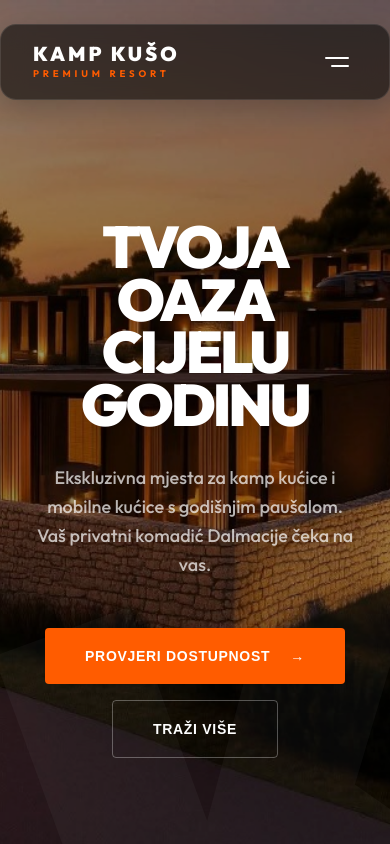
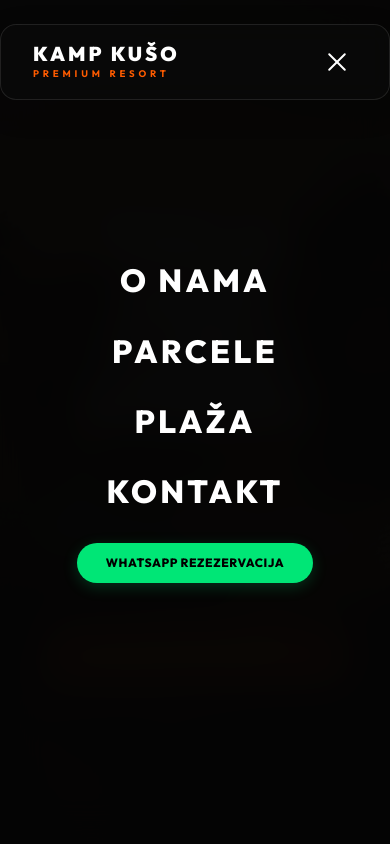
Before and after one commit to dinobaresic/KampKusoApp, a React (Vite) app: page / in a window 390 px wide. Both pictures are taken after a click on the button "Toggle menu". Shown: the top 844 px of the page. Built offline with nearby package versions, Linux system fonts and the light colour scheme.

Commit message:
Add responsive mobile menu, new logo branding, and improved map section

```diff
--- a/index.html
+++ b/index.html
@@ -2,9 +2,9 @@
 <html lang="en">
   <head>
     <meta charset="UTF-8" />
-    <link rel="icon" type="image/svg+xml" href="/vite.svg" />
+    <link rel="icon" type="image/png" href="/favicon.png" />
     <meta name="viewport" content="width=device-width, initial-scale=1.0" />
-    <title>kamp-kuso</title>
+    <title>Kamp Kušo | Premium Resort</title>
   </head>
   <body>
     <div id="root"></div>
--- a/src/components/Navbar.jsx
+++ b/src/components/Navbar.jsx
@@ -1,8 +1,9 @@
 import React, { useState, useEffect } from 'react';
-import { motion } from 'framer-motion';
+import { motion, AnimatePresence } from 'framer-motion';
 
 const Navbar = () => {
   const [isScrolled, setIsScrolled] = useState(false);
+  const [isMenuOpen, setIsMenuOpen] = useState(false);
 
   useEffect(() => {
     const handleScroll = () => {
@@ -11,6 +12,8 @@ const Navbar = () => {
     window.addEventListener('scroll', handleScroll);
     return () => window.removeEventListener('scroll', handleScroll);
   }, []);
+
+  const toggleMenu = () => setIsMenuOpen(!isMenuOpen);
 
   return (
     <header className="navbar-root">
@@ -52,12 +55,61 @@ const Navbar = () => {
           </a>
 
           {/* Mobile Menu Toggle */}
-          <button className="mobile-toggle">
-            <span></span>
-            <span style={{ width: '75%', alignSelf: 'flex-end' }}></span>
+          <button className="mobile-toggle" onClick={toggleMenu} aria-label="Toggle menu">
+            <motion.span
+              animate={{ rotate: isMenuOpen ? 45 : 0, y: isMenuOpen ? 8 : 0 }}
+            />
+            <motion.span
+              animate={{ opacity: isMenuOpen ? 0 : 1 }}
+            />
+            <motion.span
+              animate={{ rotate: isMenuOpen ? -45 : 0, y: isMenuOpen ? -8 : 0, width: isMenuOpen ? '24px' : '18px' }}
+              style={{ width: '75%', alignSelf: 'flex-end' }}
+            />
           </button>
         </div>
       </motion.div>
+
+      {/* Mobile Menu Overlay */}
+      <AnimatePresence>
+        {isMenuOpen && (
+          <motion.div
+            initial={{ opacity: 0, scale: 0.95 }}
+            animate={{ opacity: 1, scale: 1 }}
+            exit={{ opacity: 0, scale: 0.95 }}
+            transition={{ duration: 0.2 }}
+            className="mobile-menu-overlay"
+          >
+            <nav className="mobile-nav-list">
+              {['O nama', 'Parcele', 'Plaža', 'Kontakt'].map((item, i) => (
+                <motion.a
+                  key={item}
+                  href={`#${item.toLowerCase().replace(' ', '')}`}
+                  initial={{ y: 20, opacity: 0 }}
+                  animate={{ y: 0, opacity: 1 }}
+                  transition={{ delay: i * 0.1 }}
+                  className="mobile-nav-link"
+                  onClick={() => setIsMenuOpen(false)}
+                >
+                  {item}
+                </motion.a>
+              ))}
+              <motion.a
+                initial={{ y: 20, opacity: 0 }}
+                animate={{ y: 0, opacity: 1 }}
+                transition={{ delay: 0.4 }}
+                href="https://wa.me/385922542249?text=Bok%20Zoran%2C%20zainteresiran%20sam%20za%20najam%20parcele%20u%20Va%C5%A1em%20kampu"
+                target="_blank"
+                rel="noopener noreferrer"
+                className="btn-whatsapp mt-8"
+                style={{ textDecoration: 'none', display: 'inline-flex' }}
+              >
+                WhatsApp Rezezervacija
+              </motion.a>
+            </nav>
+          </motion.div>
+        )}
+      </AnimatePresence>
     </header>
   );
 };
--- a/src/index.css
+++ b/src/index.css
@@ -274,6 +274,8 @@ a {
   -webkit-backdrop-filter: blur(12px);
   transition: all 0.4s ease;
   position: relative;
+  z-index: 1002;
+  /* Ensure above overlay */
 }
 
 .navbar-content.initial {
@@ -362,6 +364,8 @@ a {
   background: none;
   border: none;
   padding: 0.5rem;
+  position: relative;
+  z-index: 1003;
 }
 
 .mobile-toggle span {
@@ -369,12 +373,47 @@ a {
   height: 2px;
   background-color: white;
   border-radius: 2px;
+  display: block;
 }
 
 @media (min-width: 1024px) {
   .mobile-toggle {
     display: none;
   }
+}
+
+/* Mobile Menu Overlay */
+.mobile-menu-overlay {
+  position: fixed;
+  inset: 0;
+  background: rgba(5, 5, 5, 0.98);
+  backdrop-filter: blur(20px);
+  z-index: 1000;
+  display: flex;
+  align-items: center;
+  justify-content: center;
+  padding: 2rem;
+}
+
+.mobile-nav-list {
+  display: flex;
+  flex-direction: column;
+  items-align: center;
+  gap: 2rem;
+  text-align: center;
+}
+
+.mobile-nav-link {
+  font-size: 2rem;
+  font-weight: 800;
+  text-transform: uppercase;
+  color: white;
+  letter-spacing: 0.1em;
+  transition: color 0.3s ease;
+}
+
+.mobile-nav-link:hover {
+  color: var(--accent-orange);
 }
 
 /* Feature Cards (About Section) */
```
Also changed, not shown: public/favicon.png (added).
